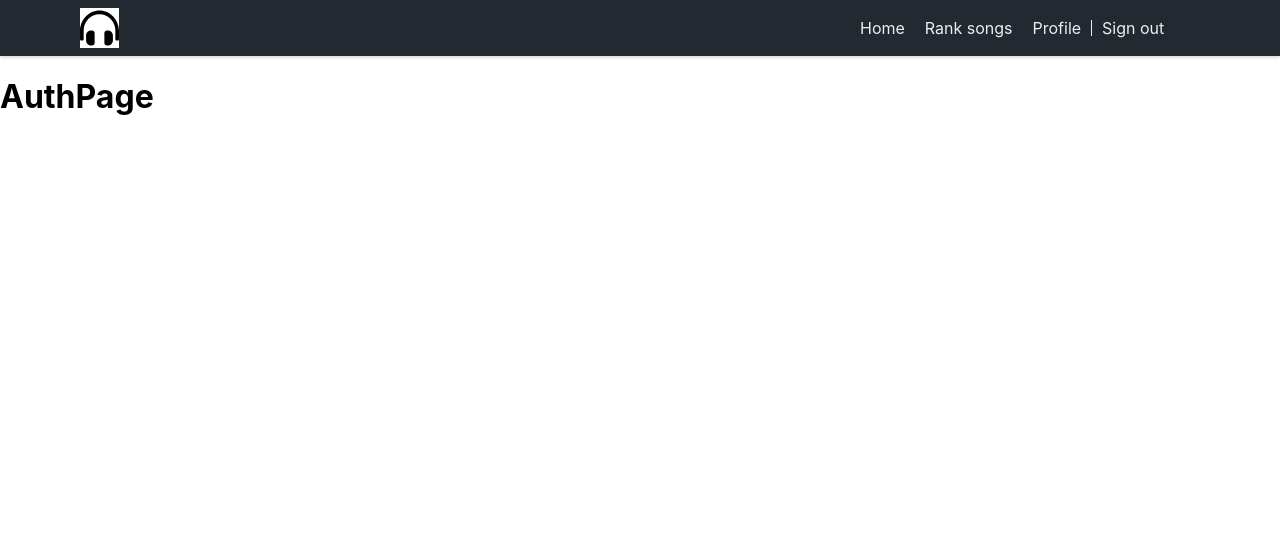
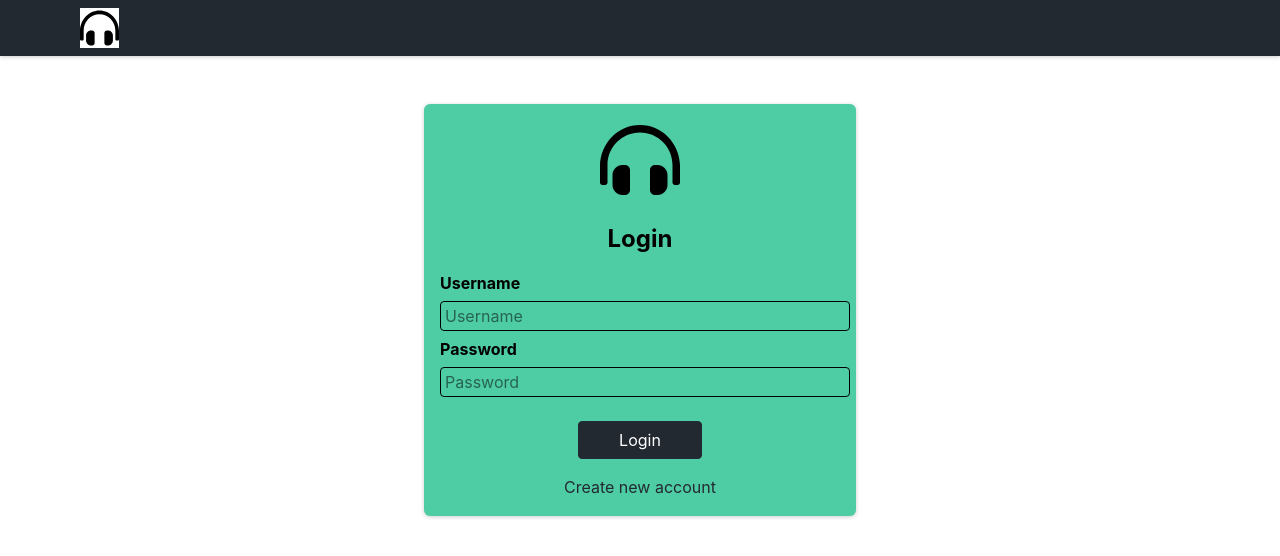
Before and after one commit to jmossorio99/nuguri-front, a React (Create React App) app: page /auth in a window 1280 px wide. Shown: the top 556 px of the page. Built offline with nearby package versions, Linux system fonts and the light colour scheme.

Commit message:
implement AuthForm and auth validation with backend server

```diff
--- a/package.json
+++ b/package.json
@@ -3,13 +3,17 @@
   "version": "0.1.0",
   "private": true,
   "dependencies": {
+    "@reduxjs/toolkit": "^1.5.1",
     "@testing-library/jest-dom": "^5.11.4",
     "@testing-library/react": "^11.1.0",
     "@testing-library/user-event": "^12.1.10",
+    "axios": "^0.21.1",
     "react": "^17.0.2",
     "react-dom": "^17.0.2",
+    "react-redux": "^7.2.4",
     "react-router-dom": "^5.2.0",
     "react-scripts": "4.0.3",
+    "redux": "^4.1.0",
     "web-vitals": "^1.0.1"
   },
   "scripts": {
--- a/src/App.js
+++ b/src/App.js
@@ -1,32 +1,50 @@
-import React from 'react';
-import { Switch, Route, Redirect } from "react-router-dom";
+import React, { Fragment } from 'react';
+import {Redirect, Route, Switch} from "react-router-dom";
 import Layout from "./components/Layout/Layout";
 import HomePage from "./pages/HomePage";
 import AuthPage from "./pages/AuthPage";
 import Profile from "./pages/Profile";
 import RankPage from "./pages/RankPage";
+import {useSelector} from "react-redux";
 
 const App = () => {
+
+    const isLoggedIn = useSelector(state => state.auth.token !== null);
+
+    const loggedInRoutes = (
+        <Fragment>
+            <Route path={"/"} exact>
+                <HomePage/>
+            </Route>
+            <Route path={"/profile"}>
+                <Profile/>
+            </Route>
+            <Route path={"/rank"}>
+                <RankPage/>
+            </Route>
+            <Route path={"*"}>
+                <Redirect to={"/"}/>
+            </Route>
+        </Fragment>
+    );
+
+    const loggedOutRoutes = (
+        <Fragment>
+            <Route path={"/auth"}>
+                <AuthPage/>
+            </Route>
+            <Route path={"*"}>
+                <Redirect to={"/auth"}/>
+            </Route>
+        </Fragment>
+    );
+
     return (
-        <Layout>
-            <Switch>
-                <Route path={"/"} exact>
-                    <HomePage />
-                </Route>
-                <Route path={"/auth"}>
-                    <AuthPage />
-                </Route>
-                <Route path={"/profile"}>
-                    <Profile />
-                </Route>
-                <Route path={"/rank"}>
-                    <RankPage />
-                </Route>
-                <Route path={"*"}>
-                    <Redirect to={"/"} />
-                </Route>
-            </Switch>
-        </Layout>
+            <Layout>
+                <Switch>
+                    {isLoggedIn ? loggedInRoutes : loggedOutRoutes}
+                </Switch>
+            </Layout>
     );
 };
 
--- /dev/null
+++ b/src/components/Auth/AuthForm.js
@@ -0,0 +1,78 @@
+import React, {useState} from 'react';
+import {useDispatch, useSelector} from "react-redux";
+import headphonesIcon from "../../assets/headphones-icon.svg";
+import addUser from "../../assets/addUser.png";
+import {sendAuthRequest} from "../../store/auth";
+import classes from "./AuthForm.module.css";
+
+const AuthForm = () => {
+
+    const [isLogin, setIsLogin] = useState(true);
+    const [username, setUsername] = useState("");
+    const [usernameError, setUsernameError] = useState(false);
+    const [password, setPassword] = useState("");
+    const [passwordError, setPasswordError] = useState(false);
+    const error = useSelector(state => state.auth.error);
+    const formIsValid = !passwordError && !usernameError;
+    const dispatch = useDispatch();
+
+    const usernameChangeHandler = (event) => {
+        const newValue = event.target.value;
+        setUsername(newValue);
+        setUsernameError(newValue.trim().length < 3);
+    }
+
+    const passwordChangeHandler = (event) => {
+        const newValue = event.target.value;
+        setPassword(newValue);
+        setPasswordError(newValue.trim().length < 8);
+    }
+
+    const submitHandler = (event) => {
+        event.preventDefault()
+        const payload = {
+            isLogin,
+            username,
+            password
+        }
+        dispatch(sendAuthRequest(payload));
+    }
+
+    const toggleAuthModeHandler = () => {
+        setIsLogin(prevState => !prevState);
+    }
+
+    return (
+        <section className={classes.auth}>
+            {isLogin ? <img src={headphonesIcon} /> : <img src={addUser} />}
+            <h1>{isLogin ? "Login" : "Sign Up"}</h1>
+            {error && <p>Please check your credentials</p>}
+            <form>
+                <div className={classes.control}>
+                    <label htmlFor="username">Username</label>
+                    <input type={"text"} id={"username"} requried value={username} onChange={usernameChangeHandler}
+                    placeholder={"Username"}/>
+                    {usernameError && <p>Username must be at least 3 characters long</p>}
+                </div>
+                <div className={classes.control}>
+                    <label htmlFor={"password"}>Password</label>
+                    <input type={"password"} id={"password"} required value={password}
+                           onChange={passwordChangeHandler} placeholder={"Password"}/>
+                    {passwordError && <p>Password must be at least 8 characters long</p>}
+                </div>
+                <div className={classes.actions}>
+                    <button onClick={submitHandler} disabled={!formIsValid}>
+                        {isLogin ? "Login" : "Create Account"}</button>
+                    <button
+                        type={"button"}
+                        className={classes.toggle}
+                        onClick={toggleAuthModeHandler}>
+                        {isLogin ? "Create new account" : "Login with existing account"}
+                    </button>
+                </div>
+            </form>
+        </section>
+    );
+};
+
+export default AuthForm;
--- /dev/null
+++ b/src/components/Auth/AuthForm.module.css
@@ -0,0 +1,81 @@
+.auth {
+    margin: 3rem auto;
+    width: 95%;
+    max-width: 25rem;
+    border-radius: 6px;
+    background-color: #4ECCA3;
+    box-shadow: 0 1px 4px rgba(0, 0, 0, 0.2);
+    padding: 1rem;
+    text-align: center;
+}
+
+.auth img {
+    width: 20%;
+}
+
+.auth h1 {
+    text-align: center;
+    color: black;
+}
+
+.control {
+    margin-bottom: 0.5rem;
+    text-align: left;
+}
+
+.control label {
+    display: block;
+    color: black;
+    font-weight: bold;
+    margin-bottom: 0.5rem;
+}
+
+.control input {
+    font: inherit;
+    background-color: #4ECCA3;
+    color: black;
+    border-radius: 4px;
+    border: 1px solid black;
+    width: 100%;
+    text-align: left;
+    padding: 0.25rem;
+}
+
+.control input::placeholder{
+    color: rgba(0, 0, 0, 0.51);
+}
+
+.actions {
+    margin-top: 1.5rem;
+    display: flex;
+    flex-direction: column;
+    align-items: center;
+}
+
+.actions button {
+    cursor: pointer;
+    font: inherit;
+    color: white;
+    background-color: #232931;
+    border: 1px solid #232931;
+    border-radius: 4px;
+    padding: 0.5rem 2.5rem;
+}
+
+.actions button:hover {
+    background-color: #36404b;
+    border-color: #232931;
+}
+
+.actions .toggle {
+    margin-top: 1rem;
+    background-color: transparent;
+    color: #232931;
+    border: none;
+    padding: 0.15rem 1.5rem;
+}
+
+.actions .toggle:hover {
+    background-color: transparent;
+    color: #36404b;
+}
--- a/src/components/Layout/NavigationItems/NavigationItem/NavigationItem.js
+++ b/src/components/Layout/NavigationItems/NavigationItem/NavigationItem.js
@@ -1,15 +1,40 @@
-import React from 'react';
+import React, { Fragment } from 'react';
 import classes from "./NavigationItem.module.css";
 import {NavLink} from "react-router-dom";
+import {useDispatch} from "react-redux";
+import {authActions} from "../../../../store/auth";
 
 const NavigationItem = (props) => {
-    return (
+
+    const dispatch = useDispatch();
+
+    const logoutHandler = () => {
+        dispatch(authActions.logout());
+    }
+
+    let item = (
         <li className={classes.navigationItem}>
             <NavLink exact activeClassName={classes.active} to={props.link}>
                 {props.children}
             </NavLink>
         </li>
     );
+
+    if (props.logout) {
+        item = (
+            <li className={classes.navigationItem}>
+                <p onClick={logoutHandler} style={{color: "white", paddingLeft: 8, cursor: "pointer"}}>
+                    {props.children}
+                </p>
+            </li>
+        )
+    }
+
+    return (
+        <Fragment>
+            {item}
+        </Fragment>
+    );
 };
 
 export default NavigationItem;
--- a/src/components/Layout/NavigationItems/NavigationItems.js
+++ b/src/components/Layout/NavigationItems/NavigationItems.js
@@ -1,16 +1,26 @@
-import React from 'react';
+import React, { Fragment } from 'react';
 import classes from "./NavigationItems.module.css";
 import NavigationItem from "./NavigationItem/NavigationItem";
+import {useSelector} from "react-redux";
 
 const NavigationItems = () => {
-    return (
+
+    const isLoggedIn = useSelector(state => state.auth.token !== null);
+
+    const navItems = (
         <ul className={classes.navigationItems}>
             <NavigationItem link="/">Home</NavigationItem>
             <NavigationItem link="/rank">Rank songs</NavigationItem>
             <NavigationItem link="/profile">Profile</NavigationItem>
             <div className={classes.line}></div>
-            <NavigationItem link="/logout">Sign out</NavigationItem>
+            <NavigationItem logout>Sign out</NavigationItem>
         </ul>
+    );
+
+    return (
+        <Fragment>
+            {isLoggedIn && navItems}
+        </Fragment>
     );
 };
 
--- a/src/index.js
+++ b/src/index.js
@@ -4,8 +4,10 @@ import './index.css';
 import App from './App';
 import reportWebVitals from './reportWebVitals';
 import {BrowserRouter} from "react-router-dom";
+import store from "./store/index";
+import {Provider} from "react-redux";
 
-const app = (<BrowserRouter><App /></BrowserRouter>)
+const app = (<BrowserRouter><Provider store={store}><App /></Provider></BrowserRouter>)
 
 ReactDOM.render(
   app,
--- a/src/pages/AuthPage.js
+++ b/src/pages/AuthPage.js
@@ -1,11 +1,8 @@
 import React from 'react';
+import AuthForm from "../components/Auth/AuthForm";
 
 const AuthPage = () => {
-    return (
-        <div>
-            <h1>AuthPage</h1>
-        </div>
-    );
+    return <AuthForm />;
 };
 
 export default AuthPage;
--- /dev/null
+++ b/src/store/auth.js
@@ -0,0 +1,57 @@
+import {createSlice} from "@reduxjs/toolkit";
+import axios from "axios";
+
+const initialState = {
+    token: null,
+    expiration: null,
+    username: null,
+    error: false
+}
+
+const authSlice = createSlice({
+    name: "auth",
+    initialState,
+    reducers: {
+        login(state, action) {
+            const {token, expiresIn: expiration} = action.payload;
+            state.token = token;
+            state.expiration = expiration;
+            state.error = false;
+            localStorage.setItem("token", token);
+            const expirationDate = new Date(new Date().getTime() + expiration * 1000);
+            localStorage.setItem("expiration_date", expirationDate.toISOString());
+        },
+        logout(state) {
+            state.token = null;
+            state.expiration = null;
+            state.error = false;
+            localStorage.removeItem("token");
+            localStorage.removeItem("expiration_date");
+        },
+        error(state, action) {
+            state.error = action.payload;
+        }
+    }
+});
+
+export const sendAuthRequest = (payload) => {
+    const isLogin = payload.isLogin;
+    return (dispatch) => {
+        axios.post(`http://localhost:8080/auth/${isLogin ? "login" : "signup"}`, {
+            username:
+            payload.username, password: payload.password
+        })
+            .then(res => {
+                // setTimeout(() => {
+                //     dispatch(authActions.logout());
+                // }, res.data.expiration)
+                dispatch(authActions.login(res.data));
+            })
+            .catch(err => {
+                dispatch(authActions.error(err));
+            });
+    };
+};
+
+export const authActions = authSlice.actions;
+export default authSlice;
--- /dev/null
+++ b/src/store/index.js
@@ -0,0 +1,10 @@
+import { configureStore } from "@reduxjs/toolkit";
+import authSlice from "./auth";
+
+const store = configureStore({
+    reducer: {
+        auth: authSlice.reducer
+    }
+})
+
+export default store;
```
Also changed, not shown: src/assets/addUser.png (added), 1 other file (tests, documents, lock files or other folders).
